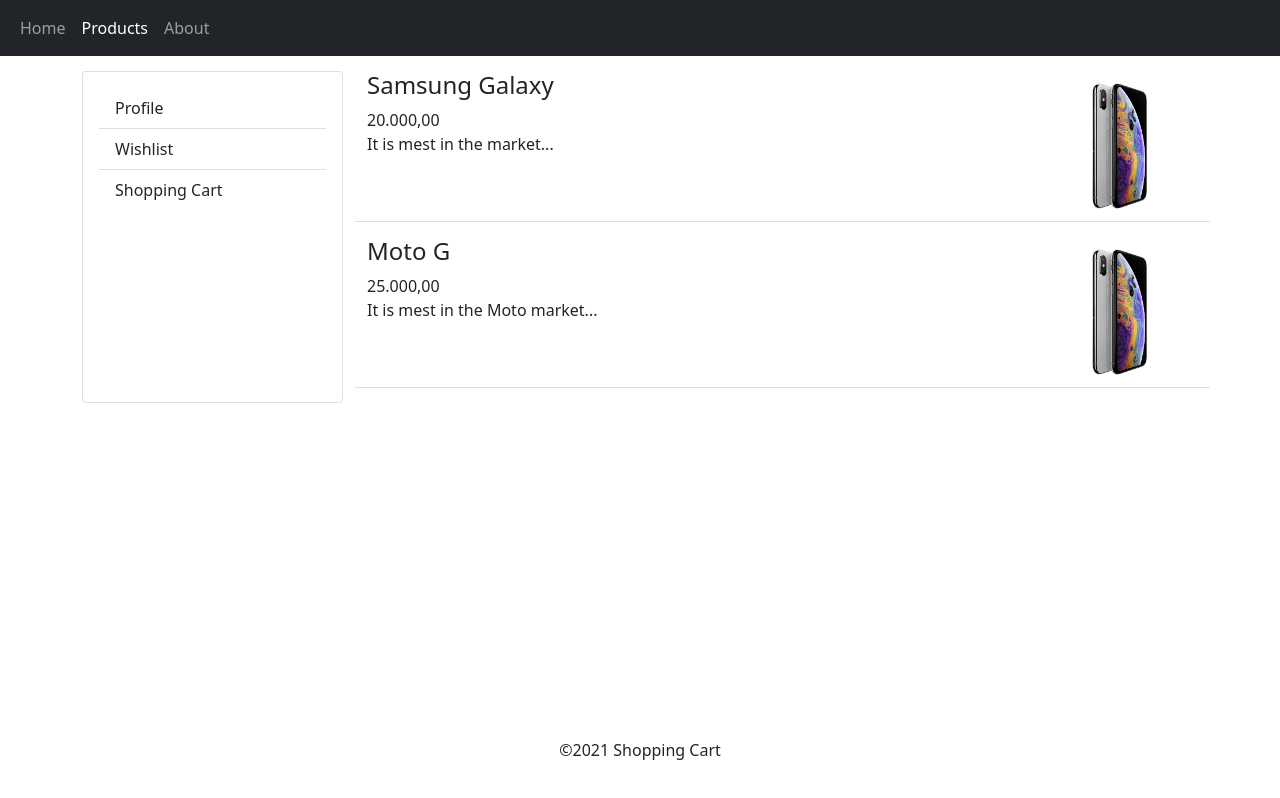
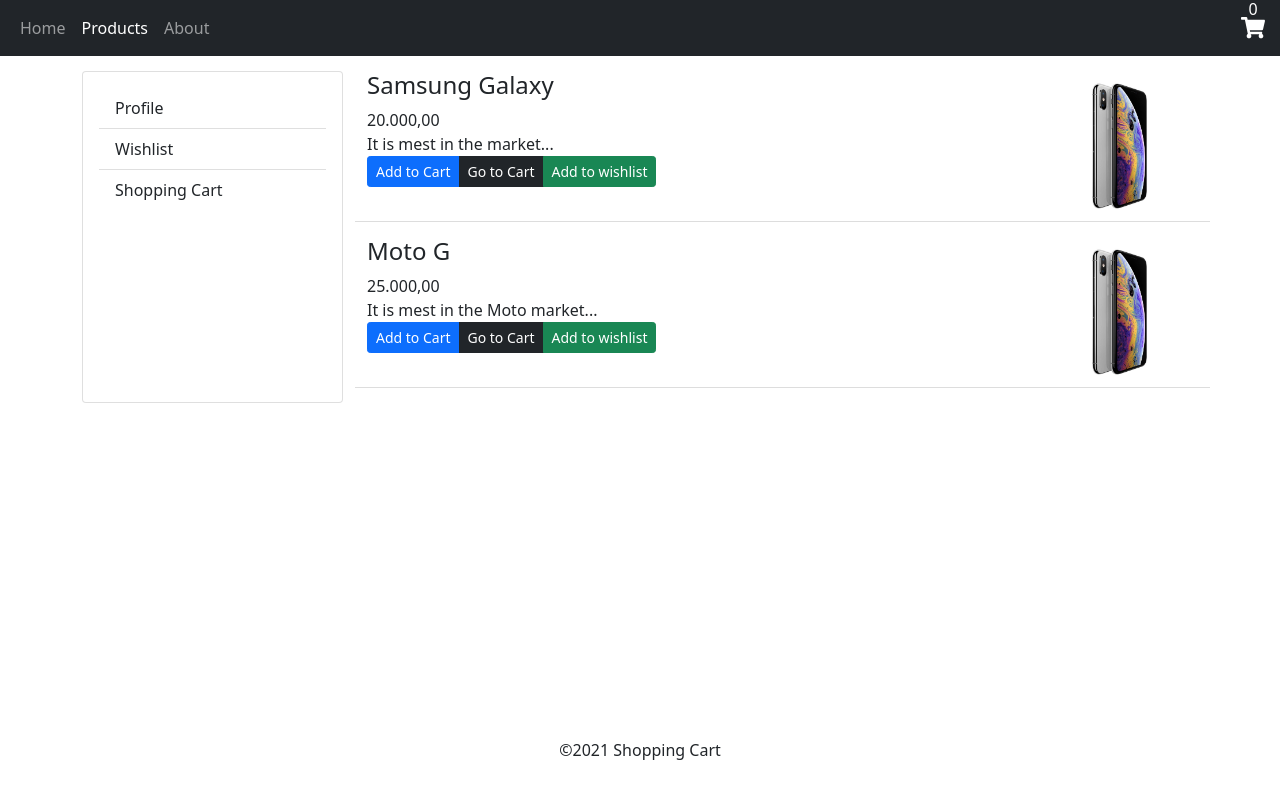
Before and after one commit to gitoutofbox/vuejs-shopping-cart, a Vue app: page /#/products in a window 1280 px wide. Built offline with nearby package versions, Linux system fonts and the light colour scheme.

Commit message:
cart count

```diff
--- a/package.json
+++ b/package.json
@@ -8,6 +8,9 @@
     "lint": "vue-cli-service lint"
   },
   "dependencies": {
+    "@fortawesome/fontawesome-svg-core": "^1.2.36",
+    "@fortawesome/free-solid-svg-icons": "^5.15.4",
+    "@fortawesome/vue-fontawesome": "^2.0.2",
     "bootstrap": "^5.1.0",
     "bootstrap-vue": "^2.21.2",
     "core-js": "^3.6.5",
--- a/src/App.vue
+++ b/src/App.vue
@@ -1,6 +1,6 @@
 <template>
   <div id="app">
-    <TheNavigation />
+    <TheHeader />
     <div class="container">
       <div class="row">
         <div class="col-3">
@@ -15,13 +15,13 @@
   </div>
 </template>
 <script>
-import TheNavigation from "@/components/TheNavigation";
+import TheHeader from '@/components/TheHeader';
 import TheLeftSidebar from "@/components/TheLeftSidebar";
 import TheFooter from "@/components/TheFooter";
 
 export default {
   components: {
-    TheNavigation,
+    TheHeader,
     TheLeftSidebar,
     TheFooter
   },
--- /dev/null
+++ b/src/components/CartCount.vue
@@ -0,0 +1,51 @@
+<template>
+  <span class="cart-main">
+    <font-awesome-icon
+      icon="shopping-cart"
+      :size="size"
+      :style="{ color: color }"
+    />
+    <span class="cart-count" :style="{ color: color }">{{ count }}</span>
+  </span>
+</template>
+
+<script>
+import { serverBus } from "../main";
+export default {
+  name: "CartCount",
+  created() {
+    serverBus.$on("addToCart", () => {
+      let itemsInCart = localStorage.getItem("itemsInCart");
+      itemsInCart = itemsInCart && itemsInCart.length ? JSON.parse(itemsInCart) : [];
+      this.count = itemsInCart.length;
+    });
+
+  },
+  props: {
+    color: {
+      type: String,
+      default: "white",
+    },
+    size: {
+      type: String,
+      default: "lg",
+    },
+  },
+  data() {
+    return {
+      count: 0,
+    };
+  },
+};
+</script>
+<style scoped>
+.cart-main {
+  position: relative;
+}
+.cart-count {
+  position: absolute;
+  top: -20px;
+  left: 50%;
+  transform: translateX(-50%);
+}
+</style>
--- a/src/components/Product.vue
+++ b/src/components/Product.vue
@@ -2,8 +2,17 @@
   <div class="row product-block">
     <div class="col-sm-10">
       <h4>{{ product.name }}</h4>
-      {{ formatPrice(product.price) }} <br />
-      {{ product.shortInfo }}
+      <div>
+        {{ formatPrice(product.price) }} <br />
+        {{ product.shortInfo }}
+      </div>
+      <div class="btn-group">
+        <button class="btn btn-primary btn-sm" v-on:click="addToCart(product)">
+          Add to Cart
+        </button>
+        <button class="btn btn-dark btn-sm">Go to Cart</button>
+        <button class="btn btn-success btn-sm">Add to wishlist</button>
+      </div>
     </div>
     <div class="col-sm-2">
       <img :src="product.image" alt="product.name" class="product-img" />
@@ -12,6 +21,7 @@
 </template>
 
 <script>
+import { serverBus } from "../main";
 export default {
   name: "Product",
   props: {
@@ -21,6 +31,21 @@
     formatPrice(value) {
       let val = (value / 1).toFixed(2).replace(".", ",");
       return val.toString().replace(/\B(?=(\d{3})+(?!\d))/g, ".");
+    },
+    async addToCart(product) {
+      // Call API here
+      let itemsInCart = localStorage.getItem("itemsInCart");
+      itemsInCart =
+        itemsInCart && itemsInCart.length ? JSON.parse(itemsInCart) : [];
+
+      if (itemsInCart.some((inCart) => inCart.id == product.id)) {
+        itemsInCart = itemsInCart.filter((inCart) => inCart.id != product.id);
+      } else {
+        itemsInCart.push(product);
+      }
+
+      localStorage.setItem("itemsInCart", JSON.stringify(itemsInCart));
+      serverBus.$emit("addToCart", product);
     },
   },
 };
--- /dev/null
+++ b/src/components/TheHeader.vue
@@ -0,0 +1,35 @@
+<template>
+  <header>
+    <div class="navigation">
+      <TheNavigation />
+    </div>
+    <div class="cart-count">
+      <CartCount />
+    </div>
+  </header>
+</template>
+
+<script>
+import TheNavigation from "@/components/TheNavigation";
+import CartCount from "@/components/CartCount";
+export default {
+  name: "TheHeader",
+  components: {
+    TheNavigation,
+    CartCount,
+  },
+};
+</script>
+<style scoped>
+header {
+  position: relative;
+  width: 100%;
+}
+
+.cart-count {
+  position: absolute;
+  right: 15px;
+  top:50%;
+  transform: translateY(-50%);
+}
+</style>
--- a/src/components/TheNavigation.vue
+++ b/src/components/TheNavigation.vue
@@ -19,8 +19,13 @@
 </template>
 
 <script>
+// import { serverBus } from '../main';
 export default {
   name: "TheNavigation",
+  created() {
+  // serverBus.$on('serverSelected', (server) => {
+  // });
+ }
 };
 </script>
 <style scoped>
--- a/src/main.js
+++ b/src/main.js
@@ -2,8 +2,20 @@
 import App from "./App.vue";
 import router from "./router";
 import "bootstrap/dist/css/bootstrap.min.css";
+
+import { library } from '@fortawesome/fontawesome-svg-core'
+import { faSpinner, faShoppingCart }from '@fortawesome/free-solid-svg-icons'
+import { FontAwesomeIcon } from '@fortawesome/vue-fontawesome'
+library.add( faSpinner, faShoppingCart)
+
+Vue.component('font-awesome-icon', FontAwesomeIcon)
+
+
 import "@/assets/style.css"
+
 Vue.config.productionTip = false;
+
+export const serverBus = new Vue();
 
 new Vue({
   router,
```
Also changed, not shown: src/views/Products.vue (+2 -6 lines), 2 other files (tests, documents, lock files or other folders).
